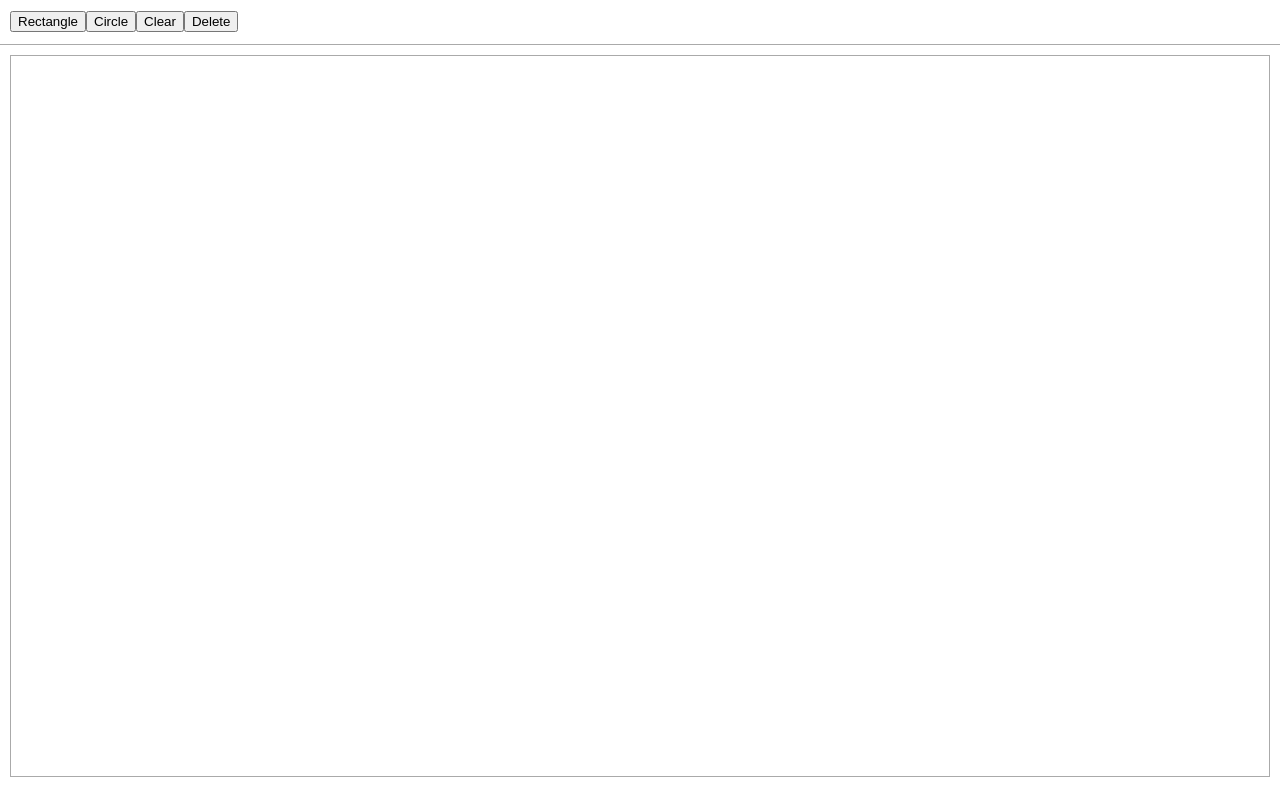
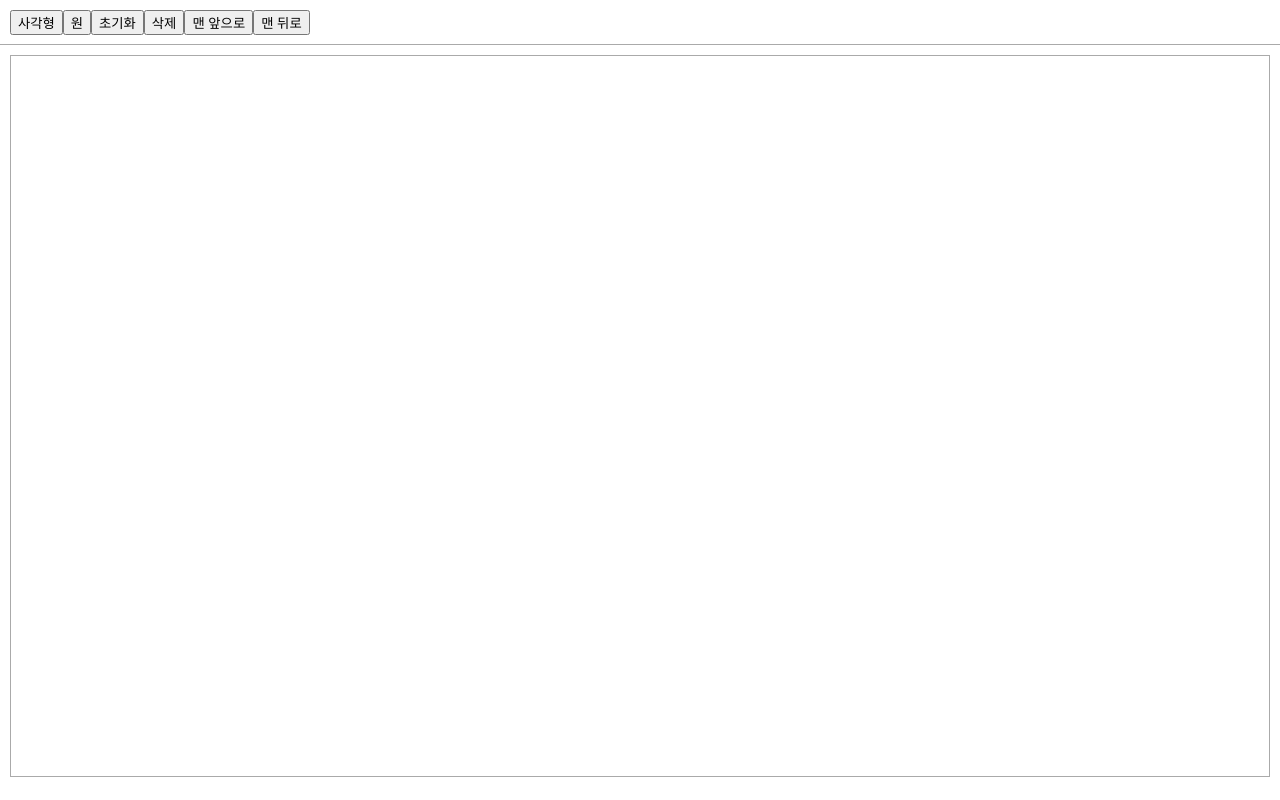
Before and after one commit to dlsqls12/hdjunction, a React (Create React App) app: page / in a window 1280 px wide. Built offline with nearby package versions, Linux system fonts and the light colour scheme.

Commit message:
맨 앞으로, 맨 뒤로 기능 구현

```diff
--- a/src/app/main/contentSlice.js
+++ b/src/app/main/contentSlice.js
@@ -11,6 +11,7 @@ export const contentSlice = createSlice({
   reducers: {
     addDrawList: (state, action) => {
       state.drawList.push(action.payload);
+      state.selectedShape = state.drawList.length - 1;
     },
     removeDrawList: (state, action) => {
       state.drawList.splice(action.payload, 1);
@@ -18,13 +19,24 @@ export const contentSlice = createSlice({
     },
     clearDrawList: (state) => {
       state.drawList = [];
+      state.selectedShape = -1;
     },
     setSelectedShape: (state, action) => {
       state.selectedShape = action.payload;
+    },
+    setLastIndex: (state, action) => {
+      const drawObj = state.drawList.splice(action.payload, 1);
+      state.drawList = [].concat(...state.drawList, drawObj);
+      state.selectedShape = -1;
+    },
+    setFirstIndex: (state, action) => {
+      const drawObj = state.drawList.splice(action.payload, 1);
+      state.drawList = [].concat(drawObj, ...state.drawList);
+      state.selectedShape = -1;
     }
   }
 });
 
-export const { addDrawList, removeDrawList, clearDrawList, setSelectedShape } = contentSlice.actions;
+export const { addDrawList, removeDrawList, clearDrawList, setSelectedShape, setLastIndex, setFirstIndex } = contentSlice.actions;
 
 export default contentSlice.reducer;
--- /dev/null
+++ b/src/common/commonUtils.js
@@ -0,0 +1,7 @@
+export function createRandomColorCode() {
+  let colorCode = '#';
+  for (let c = 0; c < 6; c++) {
+    colorCode += Math.round(Math.random() * 0xf).toString(16);
+  }
+  return colorCode;
+}
--- a/src/main/Contents.js
+++ b/src/main/Contents.js
@@ -2,40 +2,33 @@ import { useEffect, useState } from 'react';
 import { useDispatch, useSelector } from 'react-redux';
 import { addDrawList, setSelectedShape } from '../app/main/contentSlice';
 import COMMON_CONST from '../common/constants';
+import * as commonUtils from '../common/commonUtils';
 
 function Contents() {
   const dispatch = useDispatch();
   const shapeType = useSelector((state) => state.header.shapeType);
   const drawList = useSelector((state) => state.content.drawList);
+  const selectedShape = useSelector((state) => state.content.selectedShape);
   const [isDrawing, setIsDrawing] = useState(false);
   const [drawObj, setDrawObj] = useState({});
-  // const [drawList, setDrawList] = useState(() => {
-  //   const localDrawList = localStorage.getItem('drawList');
-  //   if (localDrawList) {
-  //     return JSON.parse(localDrawList);
 
-  //   } else {
-  //     return [];
-  //   }
-  // });
-
-  // useEffect(() => {
-  //   localStorage.setItem('drawList', JSON.stringify(drawList));
-  // }, [drawList]);
   let timer;
 
   // 그리기 시작
   const mouseDownContents = (event) => {
-    console.log(event);
     if (!isDrawing) {
       timer = setTimeout(() => {
+        // 컬러 랜덤 생성
         let drawStyle = {
           type: shapeType,
           orgY: event.pageY,
           orgX: event.pageX,
           style: {
             position: 'absolute',
-            border: '1px solid #aaa',
+            borderWidth: '3px',
+            borderStyle: 'solid',
+            borderColor: '#555',
+            backgroundColor: commonUtils.createRandomColorCode(),
             top: event.pageY,
             left: event.pageX,
             width: '1px',
@@ -108,7 +101,6 @@ function Contents() {
 
   const clickShape = (index) => {
     if (!isDrawing) {
-      console.log(index);
       dispatch(setSelectedShape(index));
     }
   }
@@ -116,9 +108,12 @@ function Contents() {
   return (
     <div className="contents" onMouseDown={mouseDownContents} onMouseMove={mouseMoveContents} onMouseUp={mouseUpContents}>
       {drawList.map((item, index) => (
-        <div key={index} style={item.style} onClick={() => {clickShape(index)}}/>
+        <div key={index} style={{...item.style,
+          zIndex: index,
+          borderColor: selectedShape === index ? '#00ccff' : item.style.borderColor
+        }} onClick={() => {clickShape(index)}}/>
       ))}
-      <div key="selected" style={drawObj.style} />
+      <div key="selected" style={{...drawObj.style, zIndex:9999}} />
     </div>
   );
 }
--- a/src/main/Header.js
+++ b/src/main/Header.js
@@ -1,7 +1,7 @@
 import { useDispatch, useSelector } from 'react-redux';
 import { setShapeType } from '../app/main/headerSlice';
 import COMMON_CONST from '../common/constants';
-import { clearDrawList, removeDrawList } from '../app/main/contentSlice';
+import { clearDrawList, removeDrawList, setLastIndex, setFirstIndex } from '../app/main/contentSlice';
 
 function Header() {
   const dispatch = useDispatch();
@@ -21,19 +21,33 @@ function Header() {
     }
   }
 
-  const clickDelete = (e) => {
+  const clickDelete = (event) => {
     if (window.confirm('선택된 도형을 삭제하시겠습니까?')) {
-      console.log(e);
+      console.log(event);
       dispatch(removeDrawList(selectedShape));
+    }
+  }
+
+  const clickMoveFront = (event) => {
+    if (selectedShape > -1) {
+      dispatch(setLastIndex(selectedShape));
+    }
+  }
+
+  const clickMoveBack = (event) => {
+    if (selectedShape > -1) {
+      dispatch(setFirstIndex(selectedShape));
     }
   }
 
   return (
     <div className="header">
-      <button onClick={clickRect}>Rectangle</button>
-      <button onClick={clickCircle}>Circle</button>
-      <button onClick={clickClear}>Clear</button>
-      <button onClick={clickDelete}>Delete</button>
+      <button onClick={clickRect}>사각형</button>
+      <button onClick={clickCircle}>원</button>
+      <button onClick={clickClear}>초기화</button>
+      <button onClick={clickDelete}>삭제</button>
+      <button onClick={clickMoveFront}>맨 앞으로</button>
+      <button onClick={clickMoveBack}>맨 뒤로</button>
     </div>
   );
 }
```
